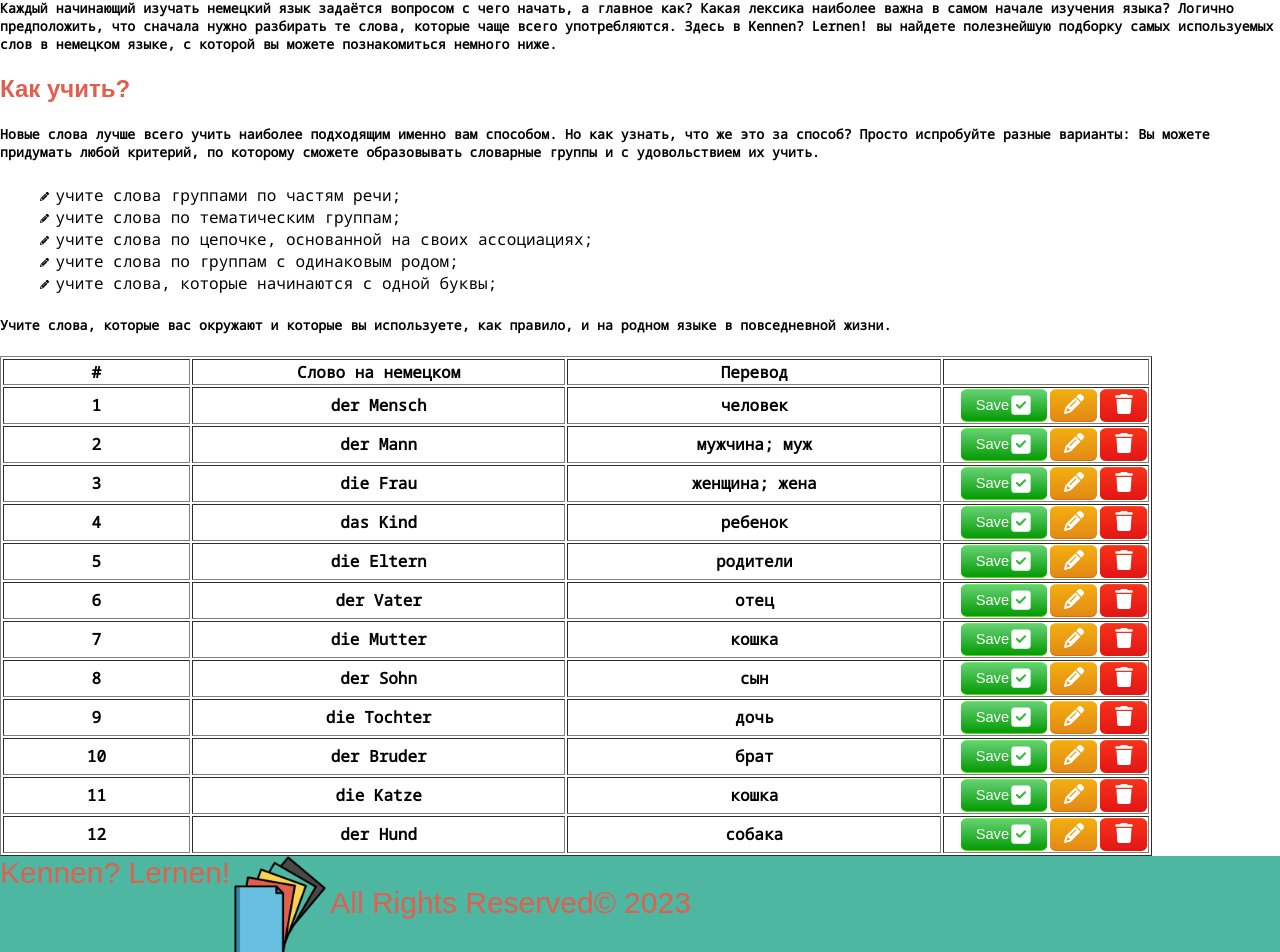
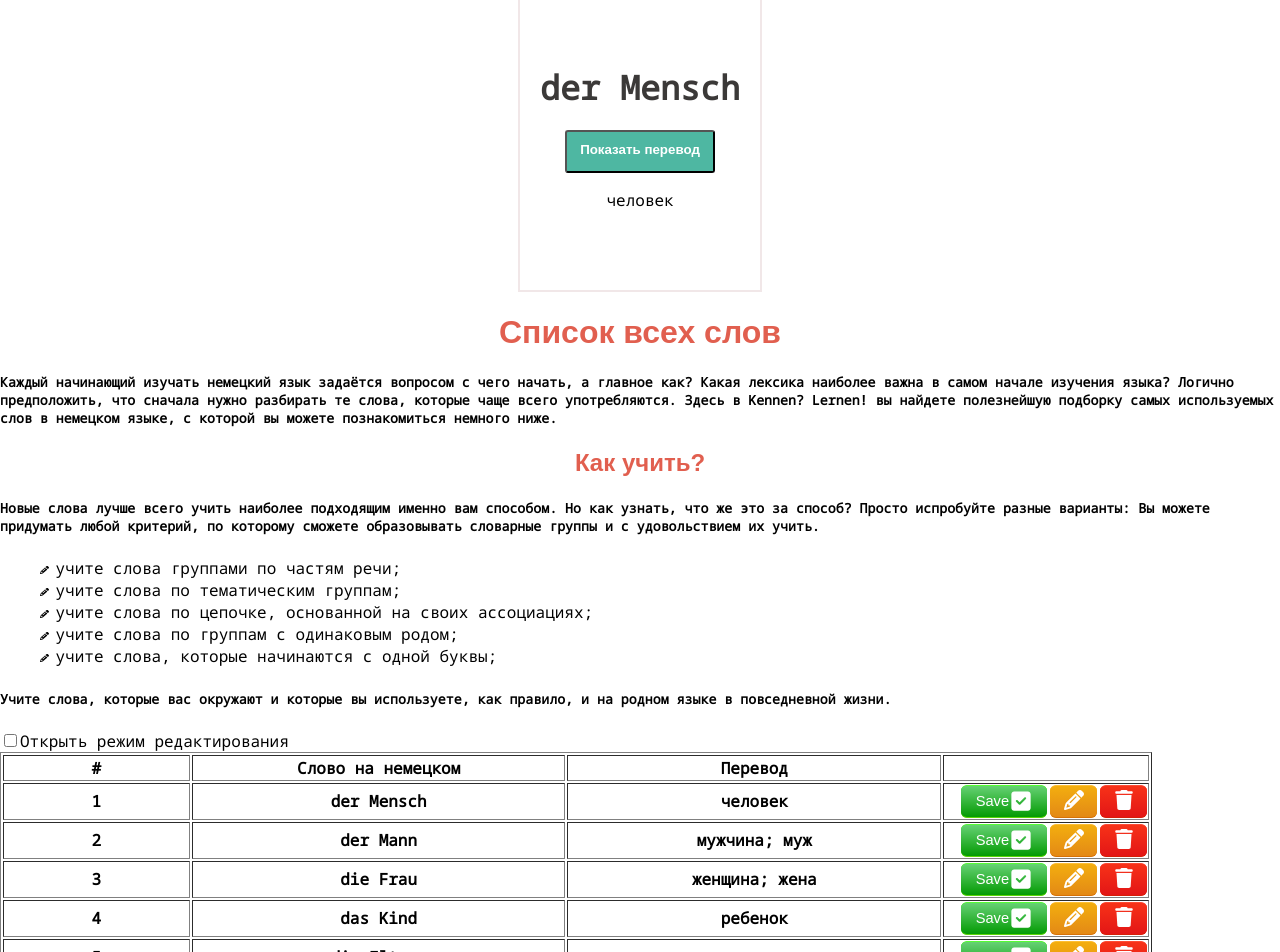
Before and after one commit to Nadia-HPoe/kennen-lernen-app, a React app: page / in a window 1280 px wide. Shown: the part 191-1143 px from the top of the page. Built offline with nearby package versions, Linux system fonts and the light colour scheme.

Commit message:
adding word card, buttons as components

```diff
--- a/src/assets/styles/global.scss
+++ b/src/assets/styles/global.scss
@@ -17,6 +17,7 @@ h1,
 h2 {
   font-family: $title-font;
   color: $color-red;
+  text-align: center;
 }
 ul {
   font-weight: lighter;
--- a/src/presentation/App.jsx
+++ b/src/presentation/App.jsx
@@ -1,12 +1,14 @@
 import React from 'react';
 import { Header } from './Header';
 import { Main } from './Main';
+import { Card } from './Card';
 import { Footer } from './Footer';
 
 function App() {
   return (
     <div>
       <Header />
+      <Card />
       <Main />
       <Footer />
     </div>
--- /dev/null
+++ b/src/presentation/Card/card.scss
@@ -0,0 +1,30 @@
+.card-body {
+  width: 200px;
+  height: 250px;
+  margin: 0 auto;
+  background: white;
+  padding: 20px;
+  border: 2px solid #f1e7e8;
+  display: flex;
+  flex-direction: column;
+  align-items: center;
+  justify-content: center;
+  font-family: NotoSansMono-Regular, sans-serif;
+}
+
+.card-button {
+  font-weight: 700;
+  color: white;
+  text-decoration: none;
+  padding: 0.8em 1em calc(0.8em + 3px);
+  border-radius: 3px;
+  background: #4eb7a2;
+  transition: 0.2s;
+  text-align: center;
+}
+.card-text {
+  color: #3b3938;
+  font-weight: 700;
+  font-size: 25pt;
+  margin-bottom: 20px;
+}
--- /dev/null
+++ b/src/presentation/Card/index.jsx
@@ -0,0 +1,21 @@
+import React from 'react';
+import { words } from '../components/wordlist';
+import './card.scss';
+
+function Card() {
+  const randomIndex = Math.floor(Math.random() * words.length);
+  const randomWord = words[randomIndex].german;
+
+  return (
+    <div>
+      <h1> Слово дня</h1>
+      <div className="card-body">
+        <div className="card-text">{randomWord}</div>
+        <button className="card-button">Показать перевод</button>
+        <p>{words[randomIndex].russian}</p>
+      </div>
+    </div>
+  );
+}
+
+export { Card };
--- a/src/presentation/Footer/footer.scss
+++ b/src/presentation/Footer/footer.scss
@@ -6,8 +6,13 @@
   font-size: 30px;
   display: flex;
   flex: 0 0 auto;
+  justify-content: space-around;
 }
 
 .footer-text {
   justify-content: end;
 }
+
+.footer-logo {
+  max-width: 95px;
+}
--- a/src/presentation/Footer/index.jsx
+++ b/src/presentation/Footer/index.jsx
@@ -5,8 +5,10 @@ import FooterLogo from './images/kl_app_icon.png';
 function Footer() {
   return (
     <footer className="footer">
-      Kennen? Lernen!
-      <img src={FooterLogo} alt="smalllogotype" />
+      <div>
+        Kennen? Lernen!
+        <img src={FooterLogo} alt="smalllogotype" className="footer-logo" />
+      </div>
       <p className="footer-text">
         All Rights Reserved<span>&copy;</span> 2023
       </p>
--- a/src/presentation/Main/Card.jsx
+++ b/src/presentation/Main/Cardlist.jsx
@@ -1,7 +1,10 @@
 import React from 'react';
 import { words } from '../components/wordlist';
-import { Icons } from './components';
-function Card() {
+import { EditButton } from './components/EditButton';
+import { SaveButton } from './components/SaveButton';
+import { DeleteButton } from './components/DeleteButton';
+
+function Cardlist() {
   return (
     <table className="table-card" border={1}>
       <thead>
@@ -19,17 +22,11 @@ function Card() {
               <th>{1 + id}</th>
               <th>{word.german}</th>
               <th>{word.russian}</th>
+
               <th className="table-buttons">
-                <button className="table-save">
-                  Save
-                  <Icons name="square" color="#fff" size="22" />
-                </button>
-                <button className="table-edit">
-                  <Icons name="pencil" color="#fff" size="20" />
-                </button>
-                <button className="table-delete">
-                  <Icons name="trash" color="#fff" size="20" />
-                </button>
+                <SaveButton />
+                <EditButton />
+                <DeleteButton />
               </th>
             </tr>
           );
@@ -38,4 +35,4 @@ function Card() {
     </table>
   );
 }
-export { Card };
+export { Cardlist };
--- /dev/null
+++ b/src/presentation/Main/components/DeleteButton.jsx
@@ -0,0 +1,11 @@
+import React from 'react';
+import { Icons } from '.';
+
+function DeleteButton() {
+  return (
+    <button className="table-delete">
+      <Icons name="trash" color="#fff" size="20" />
+    </button>
+  );
+}
+export { DeleteButton };
--- /dev/null
+++ b/src/presentation/Main/components/EditButton.jsx
@@ -0,0 +1,11 @@
+import React from 'react';
+import { Icons } from '.';
+
+function EditButton() {
+  return (
+    <button className="table-edit">
+      <Icons name="pencil" color="#fff" size="20" />
+    </button>
+  );
+}
+export { EditButton };
--- /dev/null
+++ b/src/presentation/Main/components/SaveButton.jsx
@@ -0,0 +1,12 @@
+import React from 'react';
+import { Icons } from '.';
+
+function SaveButton() {
+  return (
+    <button className="table-save">
+      Save
+      <Icons name="square" color="#fff" size="22" />
+    </button>
+  );
+}
+export { SaveButton };
--- a/src/presentation/Main/index.jsx
+++ b/src/presentation/Main/index.jsx
@@ -1,13 +1,17 @@
 import React from 'react';
 import { Welcome } from './Welcome';
-import { Card } from './Card';
+import { Cardlist } from './Cardlist';
 import './main.scss';
 
 function Main() {
   return (
     <main className="maincontent">
       <Welcome />
-      <Card />
+      <label>
+        <input type="checkbox" className="main-edit-checkbox" />
+        Открыть режим редактирования
+      </label>
+      <Cardlist />
     </main>
   );
 }
```
Also changed, not shown: src/presentation/Main/EditButton.jsx (deleted).
